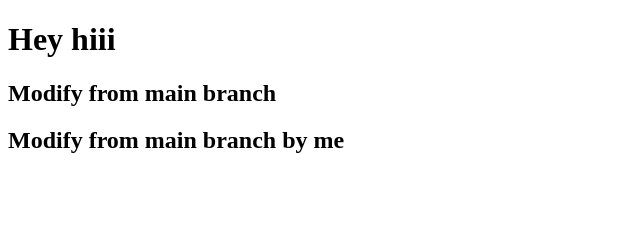
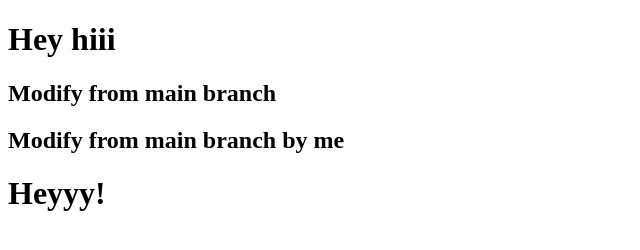
Before and after one commit to NikhithaMadhagoni/myrepo2, a plain HTML site: page index.html in a window 1280 px wide. Shown: the whole page, without its empty margins (0-640 px from the left). Drawn offline with Linux system fonts and the light colour scheme.

Commit message:
hey is being added

```diff
--- a/index.html
+++ b/index.html
@@ -9,5 +9,6 @@
     <h1>Hey hiii</h1>
     <h2>Modify from main branch</h2>
     <h2>Modify from main branch by me</h2>
+    <h1>Heyyy!</h1>
 </body>
 </html>
```
